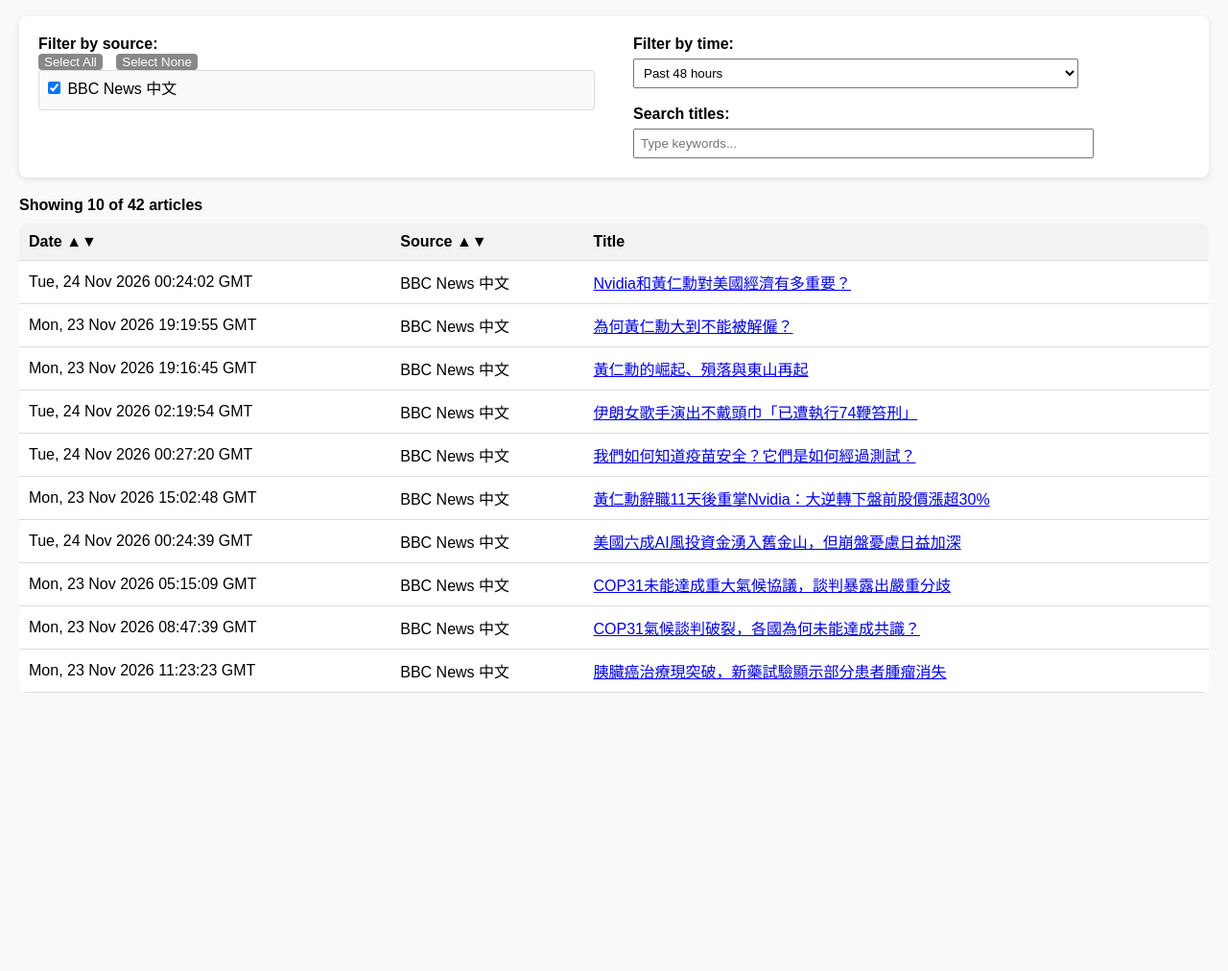
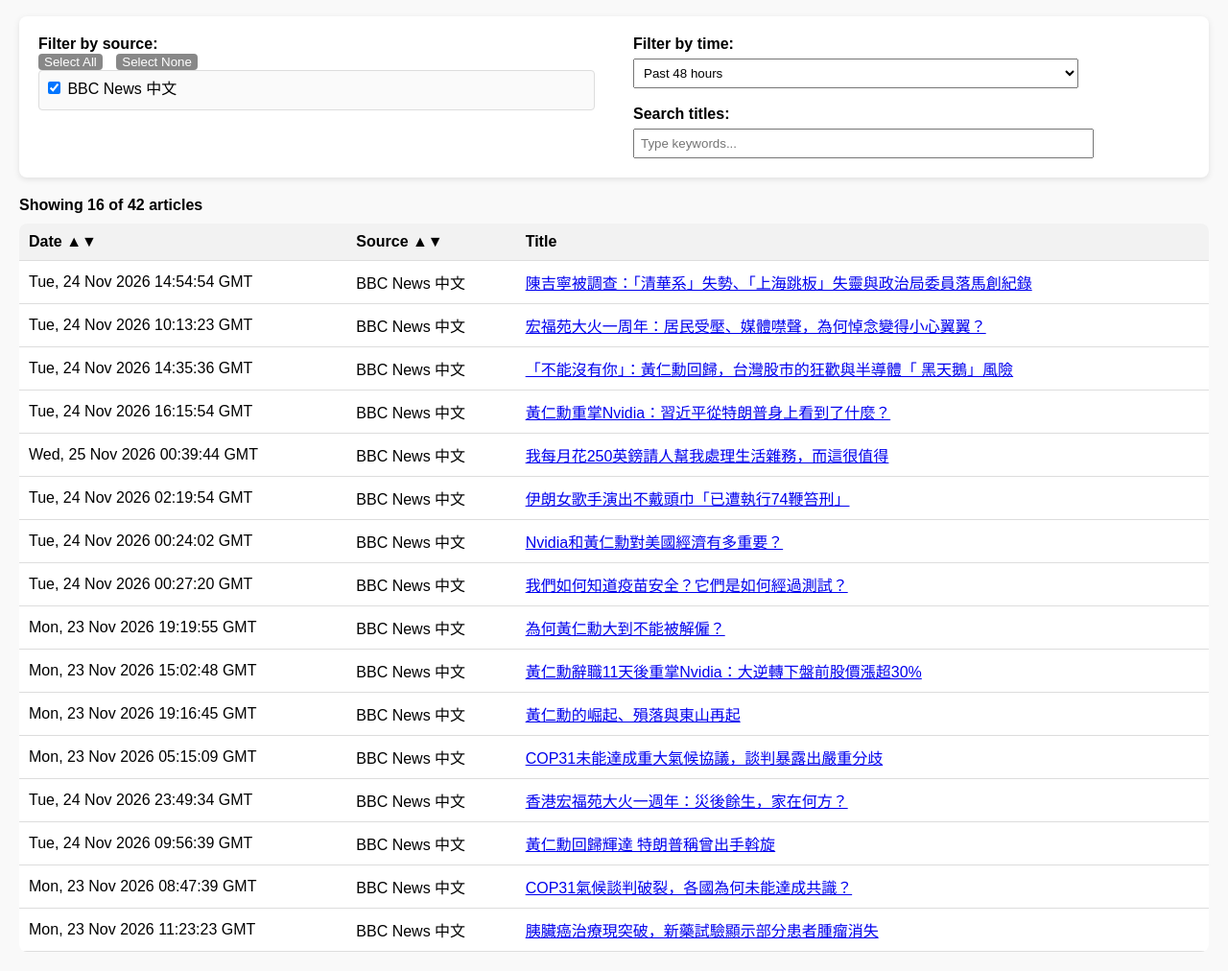
Before and after one commit to Shelly-2025/Shelly_news_feed, a plain HTML site: page index.html in a window 1280 px wide. Shown: the part 79-1091 px from the top of the page at 96% size. Before the commit the page ends 821 px from the top, so only its background shows below. Drawn offline with Linux system fonts and the light colour scheme.

Commit message:
🔄 Auto-update news feed

```diff
--- a/index.html
+++ b/index.html
@@ -33,7 +33,7 @@
 <div class="header-bar">
   <div>
     <h1>My News Feed</h1>
-    <div class="generated-time">Page generated on 24 Nov 2026, 04:33 UTC</div>
+    <div class="generated-time">Page generated on 25 Nov 2026, 03:19 UTC</div>
   </div>
   <div class="header-links">
     <a href="config.html" target="_blank">Config</a>
@@ -80,26 +80,26 @@
 </tr>
 </thead>
 <tbody>
-<tr class="" data-source="ZlQ0EY7QUOI6q1I0nORGPyM2N9GiT0xbQ0lW9guu5NI" data-date="Tue, 24 Nov 2026 00:24:02 GMT" data-title="Nvidia和黃仁勳對美國經濟有多重要？">
-            <td>Tue, 24 Nov 2026 00:24:02 GMT</td>
+<tr class="" data-source="ZlQ0EY7QUOI6q1I0nORGPyM2N9GiT0xbQ0lW9guu5NI" data-date="Tue, 24 Nov 2026 14:54:54 GMT" data-title="陳吉寧被調查：「清華系」失勢、「上海跳板」失靈與政治局委員落馬創紀錄">
+            <td>Tue, 24 Nov 2026 14:54:54 GMT</td>
             <td>BBC News 中文</td>
-            <td><a href="https://www.bbc.com/zhongwen/articles/cvwy0jx7nj84o/trad?at_medium=RSS&at_campaign=rss" target="_blank">Nvidia和黃仁勳對美國經濟有多重要？</a></td>
-        </tr><tr class="" data-source="ZlQ0EY7QUOI6q1I0nORGPyM2N9GiT0xbQ0lW9guu5NI" data-date="Mon, 23 Nov 2026 19:19:55 GMT" data-title="為何黃仁勳大到不能被解僱？">
-            <td>Mon, 23 Nov 2026 19:19:55 GMT</td>
+            <td><a href="https://www.bbc.com/zhongwen/articles/ck7v27vn9659o/trad?at_medium=RSS&at_campaign=rss" target="_blank">陳吉寧被調查：「清華系」失勢、「上海跳板」失靈與政治局委員落馬創紀錄</a></td>
+        </tr><tr class="" data-source="ZlQ0EY7QUOI6q1I0nORGPyM2N9GiT0xbQ0lW9guu5NI" data-date="Tue, 24 Nov 2026 10:13:23 GMT" data-title="宏福苑大火一周年：居民受壓、媒體噤聲，為何悼念變得小心翼翼？">
+            <td>Tue, 24 Nov 2026 10:13:23 GMT</td>
             <td>BBC News 中文</td>
-            <td><a href="https://www.bbc.com/zhongwen/articles/c6qx5eqgg0rwo/trad?at_medium=RSS&at_campaign=rss" target="_blank">為何黃仁勳大到不能被解僱？</a></td>
-        </tr><tr class="" data-source="ZlQ0EY7QUOI6q1I0nORGPyM2N9GiT0xbQ0lW9guu5NI" data-date="Mon, 23 Nov 2026 19:16:45 GMT" data-title="黃仁勳的崛起、殞落與東山再起">
-            <td>Mon, 23 Nov 2026 19:16:45 GMT</td>
+            <td><a href="https://www.bbc.com/zhongwen/articles/cw8dv46pv125o/trad?at_medium=RSS&at_campaign=rss" target="_blank">宏福苑大火一周年：居民受壓、媒體噤聲，為何悼念變得小心翼翼？</a></td>
+        </tr><tr class="" data-source="ZlQ0EY7QUOI6q1I0nORGPyM2N9GiT0xbQ0lW9guu5NI" data-date="Tue, 24 Nov 2026 14:35:36 GMT" data-title="「不能沒有你」：黃仁勳回歸，台灣股市的狂歡與半導體「 黑天鵝」風險">
+            <td>Tue, 24 Nov 2026 14:35:36 GMT</td>
             <td>BBC News 中文</td>
-            <td><a href="https://www.bbc.com/zhongwen/articles/cm3wgp60p952o/trad?at_medium=RSS&at_campaign=rss" target="_blank">黃仁勳的崛起、殞落與東山再起</a></td>
-        </tr><tr class="" data-source="ZlQ0EY7QUOI6q1I0nORGPyM2N9GiT0xbQ0lW9guu5NI" data-date="Tue, 24 Nov 2026 02:19:54 GMT" data-title="伊朗女歌手演出不戴頭巾「已遭執行74鞭笞刑」">
-            <td>Tue, 24 Nov 2026 02:19:54 GMT</td>
+            <td><a href="https://www.bbc.com/zhongwen/articles/crp3eqg9l8eeo/trad?at_medium=RSS&at_campaign=rss" target="_blank">「不能沒有你」：黃仁勳回歸，台灣股市的狂歡與半導體「 黑天鵝」風險</a></td>
+        </tr><tr class="" data-source="ZlQ0EY7QUOI6q1I0nORGPyM2N9GiT0xbQ0lW9guu5NI" data-date="Tue, 24 Nov 2026 16:15:54 GMT" data-title="黃仁勳重掌Nvidia：習近平從特朗普身上看到了什麼？">
+            <td>Tue, 24 Nov 2026 16:15:54 GMT</td>
             <td>BBC News 中文</td>
-            <td><a href="https://www.bbc.com/zhongwen/articles/cxzd9y2gre3lo/trad?at_medium=RSS&at_campaign=rss" target="_blank">伊朗女歌手演出不戴頭巾「已遭執行74鞭笞刑」</a></td>
-        </tr><tr class="" data-source="ZlQ0EY7QUOI6q1I0nORGPyM2N9GiT0xbQ0lW9guu5NI" data-date="Tue, 24 Nov 2026 00:27:20 GMT" data-title="我們如何知道疫苗安全？它們是如何經過測試？">
-            <td>Tue, 24 Nov 2026 00:27:20 GMT</td>
+            <td><a href="https://www.bbc.com/zhongwen/articles/cjr4gwxzgyydo/trad?at_medium=RSS&at_campaign=rss" target="_blank">黃仁勳重掌Nvidia：習近平從特朗普身上看到了什麼？</a></td>
+        </tr><tr class="" data-source="ZlQ0EY7QUOI6q1I0nORGPyM2N9GiT0xbQ0lW9guu5NI" data-date="Wed, 25 Nov 2026 00:39:44 GMT" data-title="我每月花250英鎊請人幫我處理生活雜務，而這很值得">
+            <td>Wed, 25 Nov 2026 00:39:44 GMT</td>
             <td>BBC News 中文</td>
-            <td><a href="https://www.bbc.com/zhongwen/articles/c6qj5772kl0go/trad?at_medium=RSS&at_campaign=rss" target="_blank">我們如何知道疫苗安全？它們是如何經過測試？</a></td>
+            <td><a href="https://www.bbc.com/zhongwen/articles/cqdr15vp81jno/trad?at_medium=RSS&at_campaign=rss" target="_blank">我每月花250英鎊請人幫我處理生活雜務，而這很值得</a></td>
         </tr><tr class="" data-source="ZlQ0EY7QUOI6q1I0nORGPyM2N9GiT0xbQ0lW9guu5NI" data-date="Tue, 17 Nov 2026 16:25:49 GMT" data-title="高雄選戰「知識藍」對決「新潮流」，國民黨能複製「韓流」嗎？">
             <td>Tue, 17 Nov 2026 16:25:49 GMT</td>
             <td>BBC News 中文</td>
@@ -116,38 +116,46 @@
             <td>Wed, 28 Oct 2026 02:45:08 GMT</td>
             <td>BBC News 中文</td>
             <td><a href="https://www.bbc.com/zhongwen/articles/cm8xzrg40dq1o/trad?at_medium=RSS&at_campaign=rss" target="_blank">「九合一」五大看點：「洋流」能否撼動台北？誰在卡位2028？</a></td>
+        </tr><tr class="" data-source="ZlQ0EY7QUOI6q1I0nORGPyM2N9GiT0xbQ0lW9guu5NI" data-date="Tue, 24 Nov 2026 02:19:54 GMT" data-title="伊朗女歌手演出不戴頭巾「已遭執行74鞭笞刑」">
+            <td>Tue, 24 Nov 2026 02:19:54 GMT</td>
+            <td>BBC News 中文</td>
+            <td><a href="https://www.bbc.com/zhongwen/articles/cxzd9y2gre3lo/trad?at_medium=RSS&at_campaign=rss" target="_blank">伊朗女歌手演出不戴頭巾「已遭執行74鞭笞刑」</a></td>
+        </tr><tr class="" data-source="ZlQ0EY7QUOI6q1I0nORGPyM2N9GiT0xbQ0lW9guu5NI" data-date="Tue, 24 Nov 2026 00:24:02 GMT" data-title="Nvidia和黃仁勳對美國經濟有多重要？">
+            <td>Tue, 24 Nov 2026 00:24:02 GMT</td>
+            <td>BBC News 中文</td>
+            <td><a href="https://www.bbc.com/zhongwen/articles/cvwy0jx7nj84o/trad?at_medium=RSS&at_campaign=rss" target="_blank">Nvidia和黃仁勳對美國經濟有多重要？</a></td>
+        </tr><tr class="" data-source="ZlQ0EY7QUOI6q1I0nORGPyM2N9GiT0xbQ0lW9guu5NI" data-date="Tue, 24 Nov 2026 00:27:20 GMT" data-title="我們如何知道疫苗安全？它們是如何經過測試？">
+            <td>Tue, 24 Nov 2026 00:27:20 GMT</td>
+            <td>BBC News 中文</td>
+            <td><a href="https://www.bbc.com/zhongwen/articles/c6qj5772kl0go/trad?at_medium=RSS&at_campaign=rss" target="_blank">我們如何知道疫苗安全？它們是如何經過測試？</a></td>
+        </tr><tr class="" data-source="ZlQ0EY7QUOI6q1I0nORGPyM2N9GiT0xbQ0lW9guu5NI" data-date="Mon, 23 Nov 2026 19:19:55 GMT" data-title="為何黃仁勳大到不能被解僱？">
+            <td>Mon, 23 Nov 2026 19:19:55 GMT</td>
+            <td>BBC News 中文</td>
+            <td><a href="https://www.bbc.com/zhongwen/articles/c6qx5eqgg0rwo/trad?at_medium=RSS&at_campaign=rss" target="_blank">為何黃仁勳大到不能被解僱？</a></td>
         </tr><tr class="" data-source="ZlQ0EY7QUOI6q1I0nORGPyM2N9GiT0xbQ0lW9guu5NI" data-date="Mon, 23 Nov 2026 15:02:48 GMT" data-title="黃仁勳辭職11天後重掌Nvidia：大逆轉下盤前股價漲超30%">
             <td>Mon, 23 Nov 2026 15:02:48 GMT</td>
             <td>BBC News 中文</td>
             <td><a href="https://www.bbc.com/zhongwen/articles/cqvg2947xvx0o/trad?at_medium=RSS&at_campaign=rss" target="_blank">黃仁勳辭職11天後重掌Nvidia：大逆轉下盤前股價漲超30%</a></td>
-        </tr><tr class="" data-source="ZlQ0EY7QUOI6q1I0nORGPyM2N9GiT0xbQ0lW9guu5NI" data-date="Tue, 24 Nov 2026 00:24:39 GMT" data-title="美國六成AI風投資金湧入舊金山，但崩盤憂慮日益加深">
-            <td>Tue, 24 Nov 2026 00:24:39 GMT</td>
+        </tr><tr class="" data-source="ZlQ0EY7QUOI6q1I0nORGPyM2N9GiT0xbQ0lW9guu5NI" data-date="Mon, 23 Nov 2026 19:16:45 GMT" data-title="黃仁勳的崛起、殞落與東山再起">
+            <td>Mon, 23 Nov 2026 19:16:45 GMT</td>
             <td>BBC News 中文</td>
-            <td><a href="https://www.bbc.com/zhongwen/articles/cmlyj36xxek1o/trad?at_medium=RSS&at_campaign=rss" target="_blank">美國六成AI風投資金湧入舊金山，但崩盤憂慮日益加深</a></td>
+            <td><a href="https://www.bbc.com/zhongwen/articles/cm3wgp60p952o/trad?at_medium=RSS&at_campaign=rss" target="_blank">黃仁勳的崛起、殞落與東山再起</a></td>
         </tr><tr class="" data-source="ZlQ0EY7QUOI6q1I0nORGPyM2N9GiT0xbQ0lW9guu5NI" data-date="Mon, 23 Nov 2026 05:15:09 GMT" data-title="COP31未能達成重大氣候協議，談判暴露出嚴重分歧">
             <td>Mon, 23 Nov 2026 05:15:09 GMT</td>
             <td>BBC News 中文</td>
             <td><a href="https://www.bbc.com/zhongwen/articles/cm4gn2l17w5go/trad?at_medium=RSS&at_campaign=rss" target="_blank">COP31未能達成重大氣候協議，談判暴露出嚴重分歧</a></td>
-        </tr><tr class="" data-source="ZlQ0EY7QUOI6q1I0nORGPyM2N9GiT0xbQ0lW9guu5NI" data-date="Mon, 23 Nov 2026 00:10:59 GMT" data-title="Anthropic公司或許已解決重大數學難題：黎曼猜想">
-            <td>Mon, 23 Nov 2026 00:10:59 GMT</td>
-            <td>BBC News 中文</td>
-            <td><a href="https://www.bbc.com/zhongwen/articles/cwe85gr487dno/trad?at_medium=RSS&at_campaign=rss" target="_blank">Anthropic公司或許已解決重大數學難題：黎曼猜想</a></td>
-        </tr><tr class="" data-source="ZlQ0EY7QUOI6q1I0nORGPyM2N9GiT0xbQ0lW9guu5NI" data-date="Sun, 22 Nov 2026 03:46:29 GMT" data-title="APEC上與習近平、特朗普歷史性會晤，對普京是一場重大勝利">
-            <td>Sun, 22 Nov 2026 03:46:29 GMT</td>
-            <td>BBC News 中文</td>
-            <td><a href="https://www.bbc.com/zhongwen/articles/cq702kdw845ro/trad?at_medium=RSS&at_campaign=rss" target="_blank">APEC上與習近平、特朗普歷史性會晤，對普京是一場重大勝利</a></td>
-        </tr><tr class="" data-source="ZlQ0EY7QUOI6q1I0nORGPyM2N9GiT0xbQ0lW9guu5NI" data-date="Mon, 23 Nov 2026 00:10:13 GMT" data-title="你的孩子會說謊嗎？這或許並非壞事">
-            <td>Mon, 23 Nov 2026 00:10:13 GMT</td>
-            <td>BBC News 中文</td>
-            <td><a href="https://www.bbc.com/zhongwen/articles/crvg2lyq7dxvo/trad?at_medium=RSS&at_campaign=rss" target="_blank">你的孩子會說謊嗎？這或許並非壞事</a></td>
         </tr><tr class="" data-source="ZlQ0EY7QUOI6q1I0nORGPyM2N9GiT0xbQ0lW9guu5NI" data-date="Sun, 22 Nov 2026 07:39:24 GMT" data-title="凱特王妃在BBC紀錄片《療癒》中談癌症如何改變了她">
             <td>Sun, 22 Nov 2026 07:39:24 GMT</td>
             <td>BBC News 中文</td>
             <td><a href="https://www.bbc.com/zhongwen/articles/crn4kj25vqlyo/trad?at_medium=RSS&at_campaign=rss" target="_blank">凱特王妃在BBC紀錄片《療癒》中談癌症如何改變了她</a></td>
-        </tr><tr class="" data-source="ZlQ0EY7QUOI6q1I0nORGPyM2N9GiT0xbQ0lW9guu5NI" data-date="Sun, 22 Nov 2026 01:30:51 GMT" data-title="地球迎來新的「迷你月亮」——它並不孤單">
-            <td>Sun, 22 Nov 2026 01:30:51 GMT</td>
+        </tr><tr class="" data-source="ZlQ0EY7QUOI6q1I0nORGPyM2N9GiT0xbQ0lW9guu5NI" data-date="Tue, 24 Nov 2026 23:49:34 GMT" data-title="香港宏福苑大火一週年：災後餘生，家在何方？">
+            <td>Tue, 24 Nov 2026 23:49:34 GMT</td>
             <td>BBC News 中文</td>
-            <td><a href="https://www.bbc.com/zhongwen/articles/cqy7rg0yyxxko/trad?at_medium=RSS&at_campaign=rss" target="_blank">地球迎來新的「迷你月亮」——它並不孤單</a></td>
+            <td><a href="https://www.bbc.com/zhongwen/articles/cqvg261dkxp7o/trad?at_medium=RSS&at_campaign=rss" target="_blank">香港宏福苑大火一週年：災後餘生，家在何方？</a></td>
+        </tr><tr class="" data-source="ZlQ0EY7QUOI6q1I0nORGPyM2N9GiT0xbQ0lW9guu5NI" data-date="Tue, 24 Nov 2026 09:56:39 GMT" data-title="黃仁勳回歸輝達 特朗普稱曾出手斡旋">
+            <td>Tue, 24 Nov 2026 09:56:39 GMT</td>
+            <td>BBC News 中文</td>
+            <td><a href="https://www.bbc.com/zhongwen/articles/cj5y1xdgv0x7o/trad?at_medium=RSS&at_campaign=rss" target="_blank">黃仁勳回歸輝達 特朗普稱曾出手斡旋</a></td>
         </tr><tr class="" data-source="ZlQ0EY7QUOI6q1I0nORGPyM2N9GiT0xbQ0lW9guu5NI" data-date="Mon, 23 Nov 2026 08:47:39 GMT" data-title="COP31氣候談判破裂，各國為何未能達成共識？">
             <td>Mon, 23 Nov 2026 08:47:39 GMT</td>
             <td>BBC News 中文</td>
@@ -160,22 +168,14 @@
             <td>Fri, 20 Nov 2026 16:16:46 GMT</td>
             <td>BBC News 中文</td>
             <td><a href="https://www.bbc.com/zhongwen/articles/cmn0d4pnrj31o/trad?at_medium=RSS&at_campaign=rss" target="_blank">中美俄「三巨頭」會晤的台前幕後</a></td>
-        </tr><tr class="" data-source="ZlQ0EY7QUOI6q1I0nORGPyM2N9GiT0xbQ0lW9guu5NI" data-date="Thu, 19 Nov 2026 17:24:59 GMT" data-title="中美俄元首歷史性會晤 普京獲得外交勝利嗎？">
-            <td>Thu, 19 Nov 2026 17:24:59 GMT</td>
+        </tr><tr class="" data-source="ZlQ0EY7QUOI6q1I0nORGPyM2N9GiT0xbQ0lW9guu5NI" data-date="Sun, 22 Nov 2026 03:46:29 GMT" data-title="APEC上與習近平、特朗普歷史性會晤，對普京是一場重大勝利">
+            <td>Sun, 22 Nov 2026 03:46:29 GMT</td>
             <td>BBC News 中文</td>
-            <td><a href="https://www.bbc.com/zhongwen/articles/ck9q84jgpxpjo/trad?at_medium=RSS&at_campaign=rss" target="_blank">中美俄元首歷史性會晤 普京獲得外交勝利嗎？</a></td>
-        </tr><tr class="" data-source="ZlQ0EY7QUOI6q1I0nORGPyM2N9GiT0xbQ0lW9guu5NI" data-date="Thu, 19 Nov 2026 10:20:44 GMT" data-title="從領導人合照到場邊會談：高市早苗的APEC外交觀察">
-            <td>Thu, 19 Nov 2026 10:20:44 GMT</td>
-            <td>BBC News 中文</td>
-            <td><a href="https://www.bbc.com/zhongwen/articles/ck782e5dxeygo/trad?at_medium=RSS&at_campaign=rss" target="_blank">從領導人合照到場邊會談：高市早苗的APEC外交觀察</a></td>
+            <td><a href="https://www.bbc.com/zhongwen/articles/cq702kdw845ro/trad?at_medium=RSS&at_campaign=rss" target="_blank">APEC上與習近平、特朗普歷史性會晤，對普京是一場重大勝利</a></td>
         </tr><tr class="" data-source="ZlQ0EY7QUOI6q1I0nORGPyM2N9GiT0xbQ0lW9guu5NI" data-date="Thu, 19 Nov 2026 00:11:57 GMT" data-title="中美俄「三巨頭」坐在了一起，世界正滑向大國共管嗎？">
             <td>Thu, 19 Nov 2026 00:11:57 GMT</td>
             <td>BBC News 中文</td>
             <td><a href="https://www.bbc.com/zhongwen/articles/cvglr9r243x6o/trad?at_medium=RSS&at_campaign=rss" target="_blank">中美俄「三巨頭」坐在了一起，世界正滑向大國共管嗎？</a></td>
-        </tr><tr class="" data-source="ZlQ0EY7QUOI6q1I0nORGPyM2N9GiT0xbQ0lW9guu5NI" data-date="Tue, 17 Nov 2026 07:20:52 GMT" data-title="「讓黃仁勳回歸」運動：輝達駁斥、特朗普支持恢復其CEO職位">
-            <td>Tue, 17 Nov 2026 07:20:52 GMT</td>
-            <td>BBC News 中文</td>
-            <td><a href="https://www.bbc.com/zhongwen/articles/ck3rgq3l5yr1o/trad?at_medium=RSS&at_campaign=rss" target="_blank">「讓黃仁勳回歸」運動：輝達駁斥、特朗普支持恢復其CEO職位</a></td>
         </tr><tr class="" data-source="ZlQ0EY7QUOI6q1I0nORGPyM2N9GiT0xbQ0lW9guu5NI" data-date="Thu, 12 Nov 2026 01:45:18 GMT" data-title="中美能源大戰如何影響你的帳單？">
             <td>Thu, 12 Nov 2026 01:45:18 GMT</td>
             <td>BBC News 中文</td>
@@ -188,6 +188,10 @@
             <td>Tue, 20 Oct 2026 07:42:45 GMT</td>
             <td>BBC News 中文</td>
             <td><a href="https://www.bbc.com/zhongwen/articles/cmy0r4kd2462o/trad?at_medium=RSS&at_campaign=rss" target="_blank">DeepSeek被美國政府系統禁用：中美AI競爭繼續升溫</a></td>
+        </tr><tr class="" data-source="ZlQ0EY7QUOI6q1I0nORGPyM2N9GiT0xbQ0lW9guu5NI" data-date="Mon, 23 Nov 2026 00:10:59 GMT" data-title="Anthropic公司或許已解決重大數學難題：黎曼猜想">
+            <td>Mon, 23 Nov 2026 00:10:59 GMT</td>
+            <td>BBC News 中文</td>
+            <td><a href="https://www.bbc.com/zhongwen/articles/cwe85gr487dno/trad?at_medium=RSS&at_campaign=rss" target="_blank">Anthropic公司或許已解決重大數學難題：黎曼猜想</a></td>
         </tr><tr class="" data-source="ZlQ0EY7QUOI6q1I0nORGPyM2N9GiT0xbQ0lW9guu5NI" data-date="Mon, 23 Nov 2026 00:09:54 GMT" data-title="說唱歌手出身尼泊爾新總理首訪印度：如何平衡對華關係">
             <td>Mon, 23 Nov 2026 00:09:54 GMT</td>
             <td>BBC News 中文</td>
@@ -204,10 +208,6 @@
             <td>Fri, 20 Nov 2026 08:53:00 GMT</td>
             <td>BBC News 中文</td>
             <td><a href="https://www.bbc.com/zhongwen/articles/c5n4eylmmg8po/trad?at_medium=RSS&at_campaign=rss" target="_blank">緬甸種族滅絕裁決影響深遠的歷史意義</a></td>
-        </tr><tr class="" data-source="ZlQ0EY7QUOI6q1I0nORGPyM2N9GiT0xbQ0lW9guu5NI" data-date="Wed, 11 Nov 2026 01:03:16 GMT" data-title="從局長下台到議會「沉默」 宏福苑大火後的政治問責與維穩邏輯">
-            <td>Wed, 11 Nov 2026 01:03:16 GMT</td>
-            <td>BBC News 中文</td>
-            <td><a href="https://www.bbc.com/zhongwen/articles/cm0e0e7d7qv4o/trad?at_medium=RSS&at_campaign=rss" target="_blank">從局長下台到議會「沉默」 宏福苑大火後的政治問責與維穩邏輯</a></td>
         </tr><tr class="" data-source="ZlQ0EY7QUOI6q1I0nORGPyM2N9GiT0xbQ0lW9guu5NI" data-date="Fri, 20 Nov 2026 06:12:18 GMT" data-title="從倉頡換成漢語拼音：電腦輸入法會影響下一代學習中文嗎？">
             <td>Fri, 20 Nov 2026 06:12:18 GMT</td>
             <td>BBC News 中文</td>
@@ -228,6 +228,10 @@
             <td>Fri, 06 Nov 2026 00:21:23 GMT</td>
             <td>BBC News 中文</td>
             <td><a href="https://www.bbc.com/zhongwen/articles/c6gm0rdzm0rdo/trad?at_medium=RSS&at_campaign=rss" target="_blank">從蔡康永、《VIVANT》到姆巴佩，北京為何區別處理「辱華」？</a></td>
+        </tr><tr class="" data-source="ZlQ0EY7QUOI6q1I0nORGPyM2N9GiT0xbQ0lW9guu5NI" data-date="Mon, 23 Nov 2026 00:10:13 GMT" data-title="你的孩子會說謊嗎？這或許並非壞事">
+            <td>Mon, 23 Nov 2026 00:10:13 GMT</td>
+            <td>BBC News 中文</td>
+            <td><a href="https://www.bbc.com/zhongwen/articles/crvg2lyq7dxvo/trad?at_medium=RSS&at_campaign=rss" target="_blank">你的孩子會說謊嗎？這或許並非壞事</a></td>
         </tr><tr class="" data-source="ZlQ0EY7QUOI6q1I0nORGPyM2N9GiT0xbQ0lW9guu5NI" data-date="Mon, 23 Nov 2026 11:23:23 GMT" data-title="胰臟癌治療現突破，新藥試驗顯示部分患者腫瘤消失">
             <td>Mon, 23 Nov 2026 11:23:23 GMT</td>
             <td>BBC News 中文</td>
@@ -244,10 +248,6 @@
             <td>Thu, 12 Nov 2026 08:33:39 GMT</td>
             <td>BBC News 中文</td>
             <td><a href="https://www.bbc.com/zhongwen/articles/cwr7grvx00yxo/trad?at_medium=RSS&at_campaign=rss" target="_blank">「你甚至不會告訴密友」：分娩後遺症，為何多年後仍揮之不去？</a></td>
-        </tr><tr class="" data-source="ZlQ0EY7QUOI6q1I0nORGPyM2N9GiT0xbQ0lW9guu5NI" data-date="Fri, 06 Nov 2026 02:59:44 GMT" data-title="「短睡眠基因」：為何有人只需睡四小時？">
-            <td>Fri, 06 Nov 2026 02:59:44 GMT</td>
-            <td>BBC News 中文</td>
-            <td><a href="https://www.bbc.com/zhongwen/articles/cm0j0341z50qo/trad?at_medium=RSS&at_campaign=rss" target="_blank">「短睡眠基因」：為何有人只需睡四小時？</a></td>
         </tr>
 </tbody>
 </table>
```
